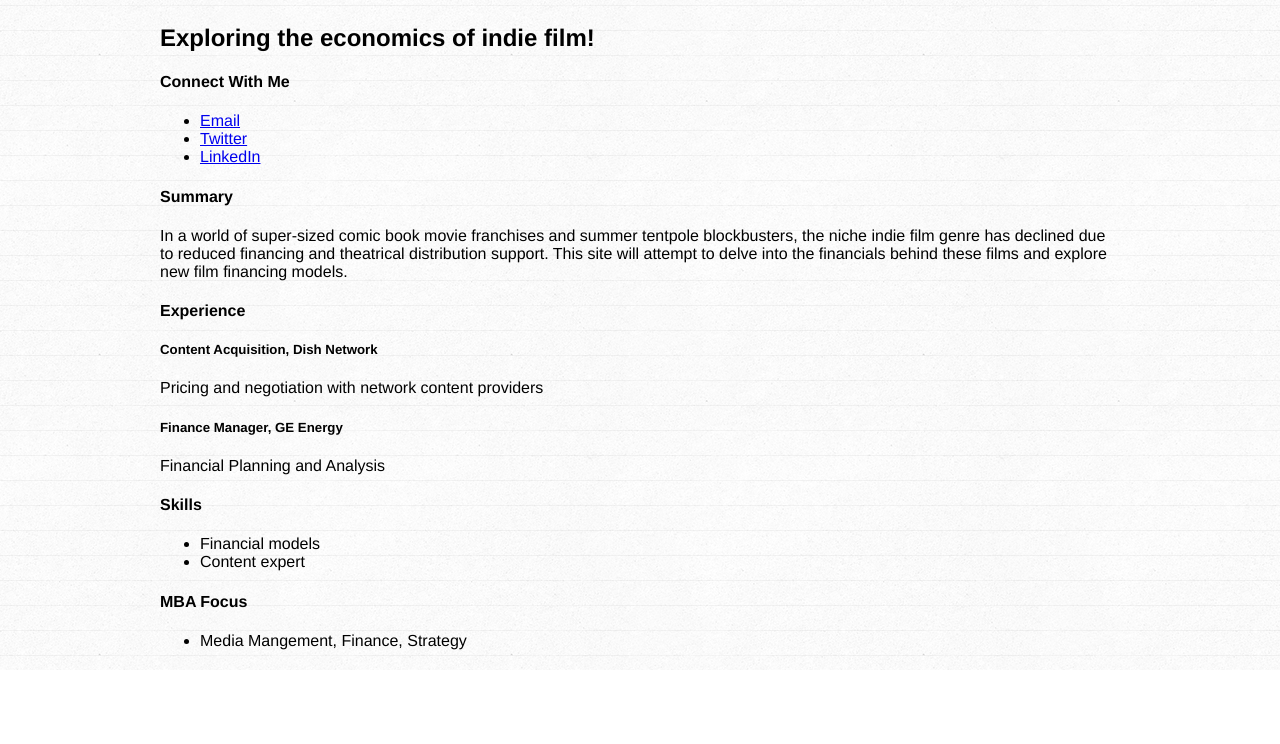
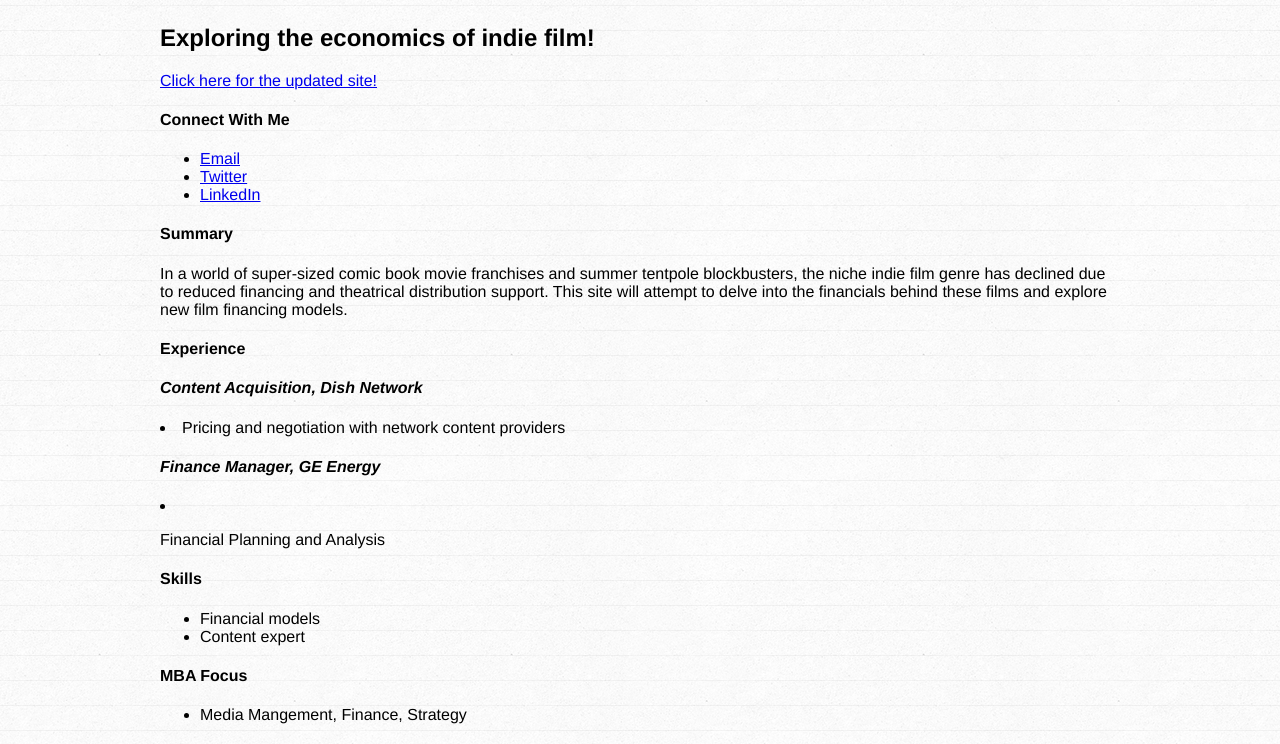
Before and after one commit to akhondker/akhondker.github.io, a plain HTML site: page index.html in a window 1280 px wide. Shown: the part 680-1424 px from the top of the page. Before the commit the page ends 1350 px from the top, so only its background shows below. Drawn offline with Linux system fonts and the light colour scheme.

Commit message:
New commit

```diff
--- a/index.html
+++ b/index.html
@@ -12,6 +12,10 @@
       <img src="camera.jpg">
     </p>
     <h2>Exploring the economics of indie film!</h2>
+
+        <a href="Updated_indieecon.html">Click here for the updated site!</a></li>
+
+
     <section>
       <h4>Connect With Me</h4>
       <ul>
@@ -29,12 +33,12 @@
     <section>
       <h4>Experience</h4>
       <section>
-        <h5>Content Acquisition, Dish Network</h5>
-        <p>Pricing and negotiation with network  content providers</p>
+        <h4><i>Content Acquisition, Dish Network</i></h4>
+        <li>Pricing and negotiation with network  content providers</li>
       </section>
       <section>
-        <h5>Finance Manager, GE Energy</h5>
-        <p>Financial Planning and Analysis</p>
+        <h4><i>Finance Manager, GE Energy</i></h4>
+        <li><p>Financial Planning and Analysis</li></p>
       </section>
     </section>
     <section>
```
Also changed, not shown: Updated_indieecon.html (renamed from movie-final.html).
